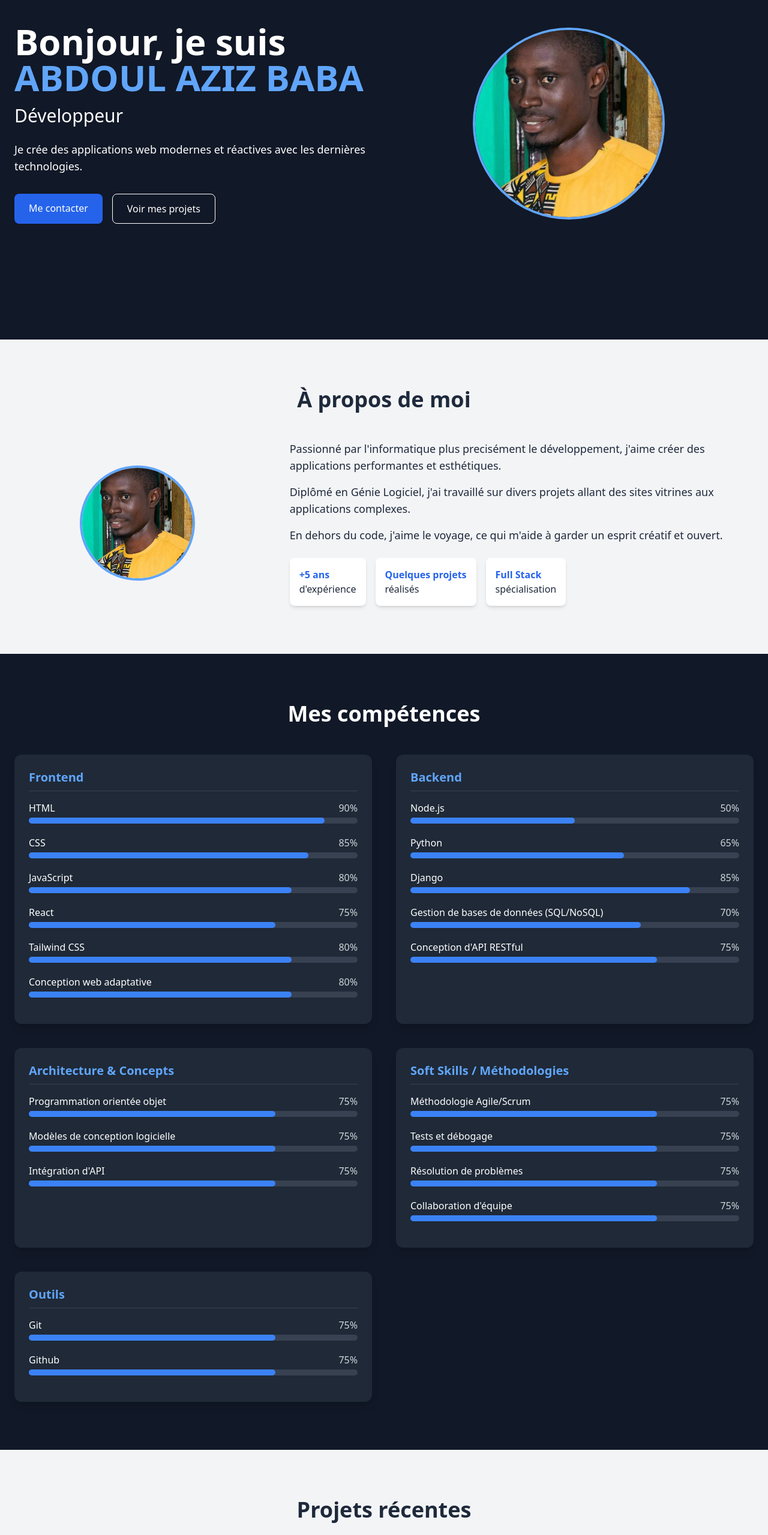
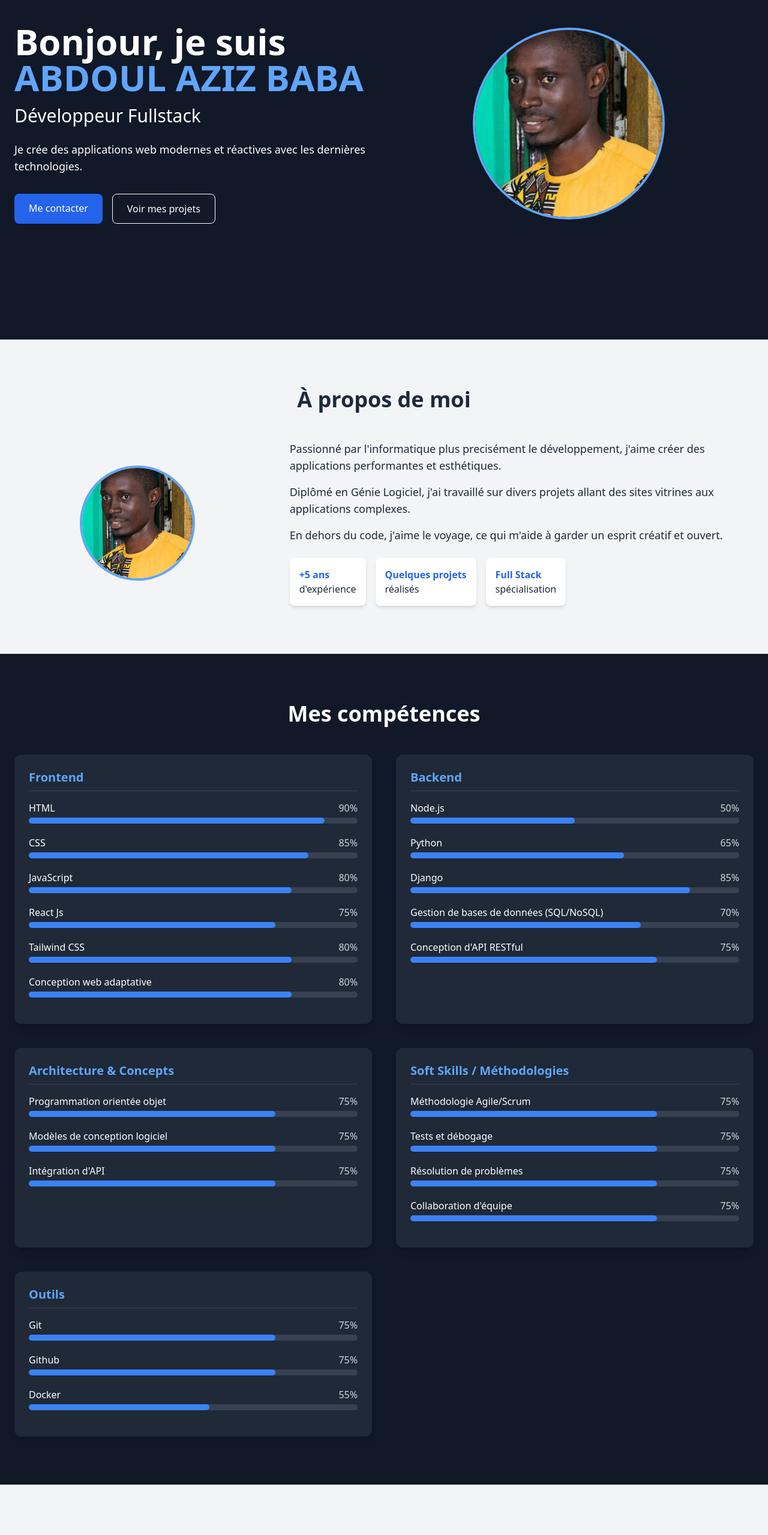
Before and after one commit to azizbaba237/babacv, a React (Create React App) app: page / in a window 1280 px wide. Shown: the part 234-2793 px from the top of the page at 60% size. Built offline with nearby package versions, Linux system fonts and the light colour scheme.

Commit message:
Ajout de la competance Docker

```diff
--- a/src/components/Hero.jsx
+++ b/src/components/Hero.jsx
@@ -14,7 +14,7 @@ const Hero = () => {
               Bonjour, je suis{" "}
               <span className="text-blue-400">ABDOUL AZIZ BABA</span>
             </h1>
-            <h2 className="text-2xl md:text-3xl mb-6">Développeur</h2>
+            <h2 className="text-2xl md:text-3xl mb-6">Développeur Fullstack</h2>
             <p className="text-lg mb-8">
               Je crée des applications web modernes et réactives avec les
               dernières technologies.
--- a/src/components/Projects.jsx
+++ b/src/components/Projects.jsx
@@ -35,7 +35,7 @@ const Projects = () => {
     <section id="projects" className="py-20 bg-gray-100">
       <div className="container mx-auto px-6">
         <h2 className="text-3xl md:text-4xl font-bold text-center mb-12">
-          Projets récentes
+          Projets récents
         </h2>
 
         <div className="grid grid-cols-1 md:grid-cols-2 lg:grid-cols-3 gap-8">
--- a/src/components/Skills.jsx
+++ b/src/components/Skills.jsx
@@ -5,7 +5,7 @@ const skillCategories = {
     { name: "HTML", level: 90 },
     { name: "CSS", level: 85 },
     { name: "JavaScript", level: 80 },
-    { name: "React", level: 75 },
+    { name: "React Js", level: 75 },
     { name: "Tailwind CSS", level: 80 },
     { name: "Conception web adaptative", level: 80 },
   ],
@@ -20,7 +20,7 @@ const skillCategories = {
 
   "Architecture & Concepts": [
     { name: "Programmation orientée objet", level: 75 },
-    { name: "Modèles de conception logicielle", level: 75 },
+    { name: "Modèles de conception logiciel", level: 75 },
     { name: "Intégration d'API", level: 75 },
   ],
 
@@ -34,6 +34,7 @@ const skillCategories = {
   Outils: [
     { name: "Git", level: 75 },
     { name: "Github", level: 75 },
+    { name: "Docker ", level: 55 },
   ],
 };
 
```
